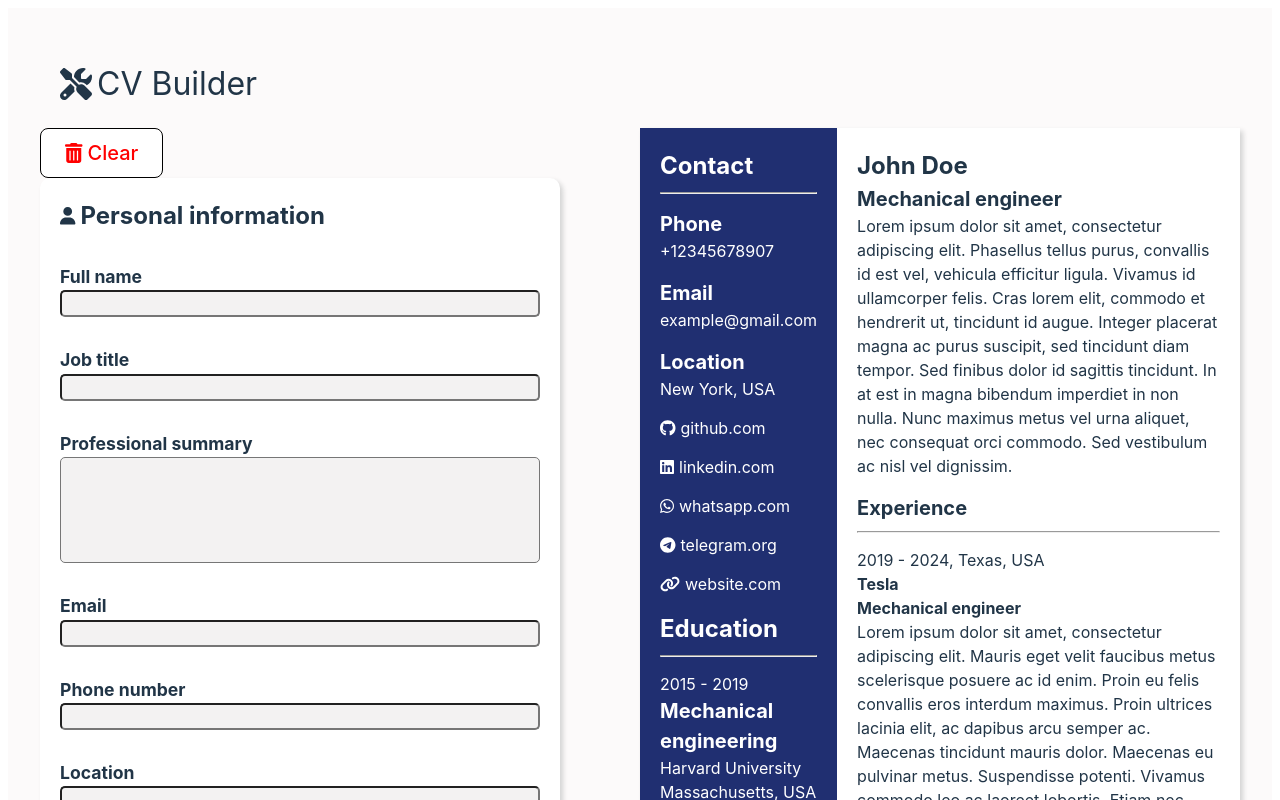
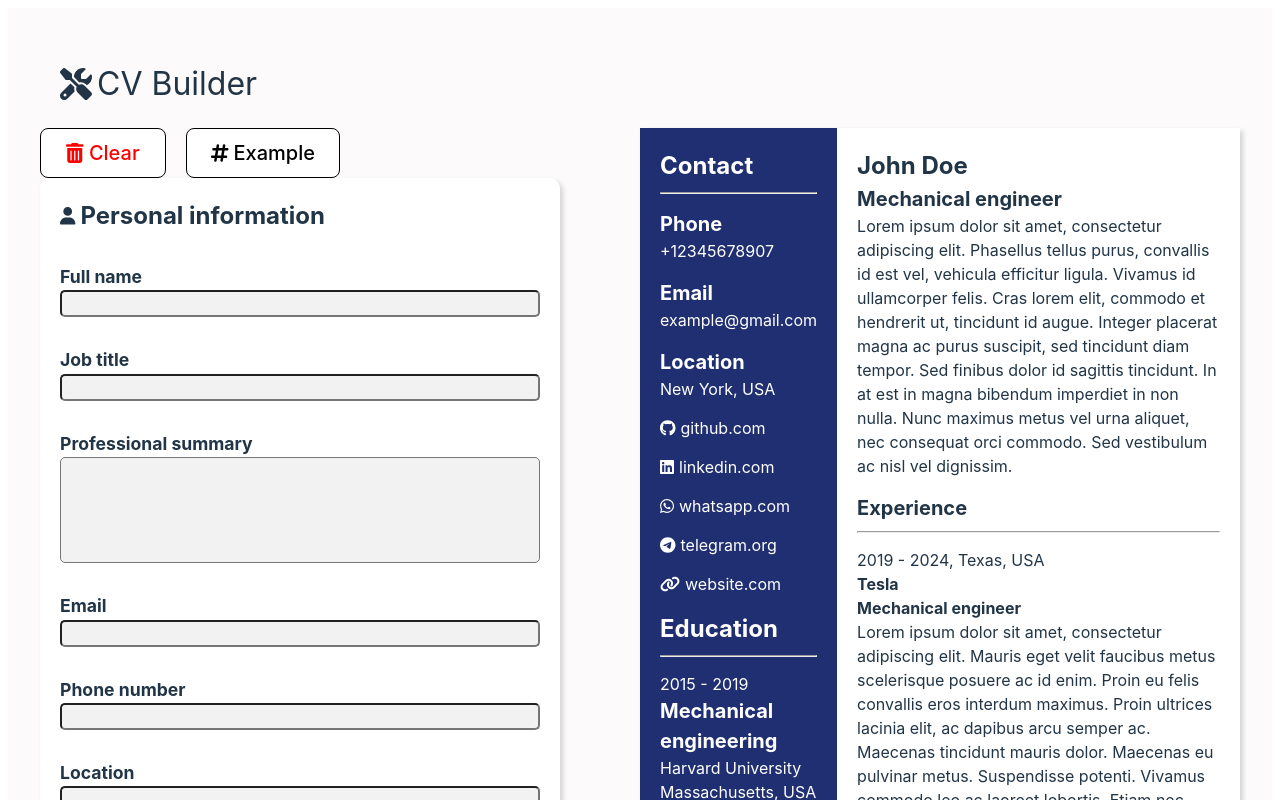
Before and after one commit to Anubisworkingexperience/CV-App, a React (Vite) app: page / in a window 1280 px wide. Shown: the top 800 px of the page. Built offline with nearby package versions, Linux system fonts and the light colour scheme.

Commit message:
Add example preview button

```diff
--- a/src/components/Components.jsx
+++ b/src/components/Components.jsx
@@ -1,6 +1,6 @@
 import { FontAwesomeIcon } from '@fortawesome/react-fontawesome'
 import ReactDOM from 'react-dom'
-import { faScrewdriverWrench, faChevronUp, faChevronDown, faTrashCan, faL } from '@fortawesome/free-solid-svg-icons'
+import { faScrewdriverWrench, faChevronUp, faChevronDown, faTrashCan, faHashtag } from '@fortawesome/free-solid-svg-icons'
 import '../styles/misc.css'
 import { useState } from 'react'
 import { PersonalInformation} from './PersonalInfo'
@@ -58,6 +58,16 @@ export function ClearButton({onClick}) {
   )
 }
 
+export function ExampleContentButton({onClick}) {
+  return (
+    <>
+    <button className='exampleButton' onClick={onClick}>
+    <FontAwesomeIcon icon={faHashtag} className='exampleIcon'/>Example
+    </button>
+    </>
+  )
+}
+
 export function ShowContent({className, contentComponent: ContentComponent, label}) {
   const [show, setShow] = useState(false);
 
@@ -78,10 +88,7 @@ export function ShowContent({className, contentComponent: ContentComponent, labe
 
 export function FormInputsContent() {
 
-  const [separators, setSeparators] = useState({
-    hyphen: '-',
-    comma: ','
-  })
+  const [show, setShow] = useState(true);
 
   const [person, setPerson] = useState({
     fullName: 'John Doe',
@@ -109,46 +116,24 @@ export function FormInputsContent() {
   });
 
   function resetPreviewContent() {
-    setPerson(
-      {
-        fullName: '',
-        jobTitle: '',
-        summary: '',
-        email: '',
-        phone: '',
-        location: '',
-        github: '',
-        linkedIn: '',
-        whatsApp: '',
-        telegram: '',
-        website: '',
-        college: '',
-        degree: '',
-        startDateCollege: '',
-        endDateCollege: '',
-        collegeLocation: '',
-        company: '',
-        position: '',
-        description: '',
-        startDateWork: '',
-        endDateWork: '',
-        workLocation: ''
-      }
-    );
-    setSeparators({
-      hyphen: '',
-      comma: ''
-    })
+    setShow(false);
+  }
+
+  function examplePreviewContent() {
+    setShow(true);
   }
   return (
     <div className='app'>
       <section className="edit-side">
-        <ClearButton onClick={resetPreviewContent} />
+        <div className="action-buttons">
+          <ClearButton onClick={resetPreviewContent} />
+          <ExampleContentButton onClick={examplePreviewContent}/>
+        </div>
         <PersonalInformation person={person} setPerson={setPerson} />
         <EducationComponent person={person} setPerson={setPerson}/>
         <ExperienceComponent person={person} setPerson={setPerson}/>
       </section>
-      <PreviewComponent person={person} separators={separators}/>
+      <PreviewComponent person={person} show={show}/>
     </div>
   )
 }
--- a/src/components/Preview.jsx
+++ b/src/components/Preview.jsx
@@ -4,35 +4,40 @@ import { faGithub, faLinkedin, faWhatsapp, faTelegram} from '@fortawesome/free-b
 import { faLink} from '@fortawesome/free-solid-svg-icons'
 
 
-export function PreviewComponent({person, separators}) {
+export function PreviewComponent({person, show}) {
   return (
     <section className="preview-content">
-      <ContactInfo person={person} separators={separators}/>
-      <PreviewInfo person={person} separators={separators}/>
+      <ContactInfo person={person} show={show} />
+      <PreviewInfo person={person} show={show}/>
     </section>
   )
 }
 
-export function PreviewInfo({person, separators}) {
+export function PreviewInfo({person, show}) {
   return (
-  <div className="preview-info">
+    show && (
+    <div className="preview-info" >
     <h1>{person.fullName}</h1>
     <h2>{person.jobTitle}</h2>
     <div>{person.summary}</div>
     <h2 className='preview-experience-title'>Experience</h2>
     <hr />
-        <div>{person.startDateWork} {separators.hyphen} {person.endDateWork}{separators.comma} {person.workLocation}</div>
+    <div>{person.startDateWork} - {person.endDateWork}, {person.workLocation}</div>
     <strong>{person.company}</strong>
     <br />
     <strong>{person.position}</strong>
     <div>{person.description}</div>
   </div>
     )
+  )
 }
 
-export function ContactInfo({person, separators}) {
+
+export function ContactInfo({person, show}) {
   return (
-    <div className="contact-info">
+    <div className="contact-info" >
+      {show && (
+        <>
         <h1>Contact</h1>
         <hr />
         <div className="contact-phone">
@@ -72,11 +77,13 @@ export function ContactInfo({person, separators}) {
         <h1 className='contact-education-title'>Education</h1>
         <hr />
         <div className="contact-education">
-            <div>{person.startDateCollege} {separators.hyphen} {person.endDateCollege}</div>
+            <div>{person.startDateCollege} - {person.endDateCollege}</div>
             <h2>{person.degree}</h2>
             <div>{person.college}</div>
             <div>{person.collegeLocation}</div>
         </div>
+        </>
+        )}
       </div>
   )
 }
--- a/src/styles/misc.css
+++ b/src/styles/misc.css
@@ -13,6 +13,16 @@
 
 .clearButton {
   color: red;
+  /* margin-right: 20px; */
+}
+
+.action-buttons {
+  display: flex;
+  width: 50%;
+  gap: 20px;
+}
+
+.clearButton, .exampleButton {
   text-align: center;
   background-color: #fff;
   min-width: max-content;
@@ -21,6 +31,6 @@
   font-size: 1.25rem;
 }
 
-.clearIcon {
+.clearIcon, .exampleIcon {
   margin-right: 5px;
 }
```
Lines whose indentation alone changed are shown as unchanged.
